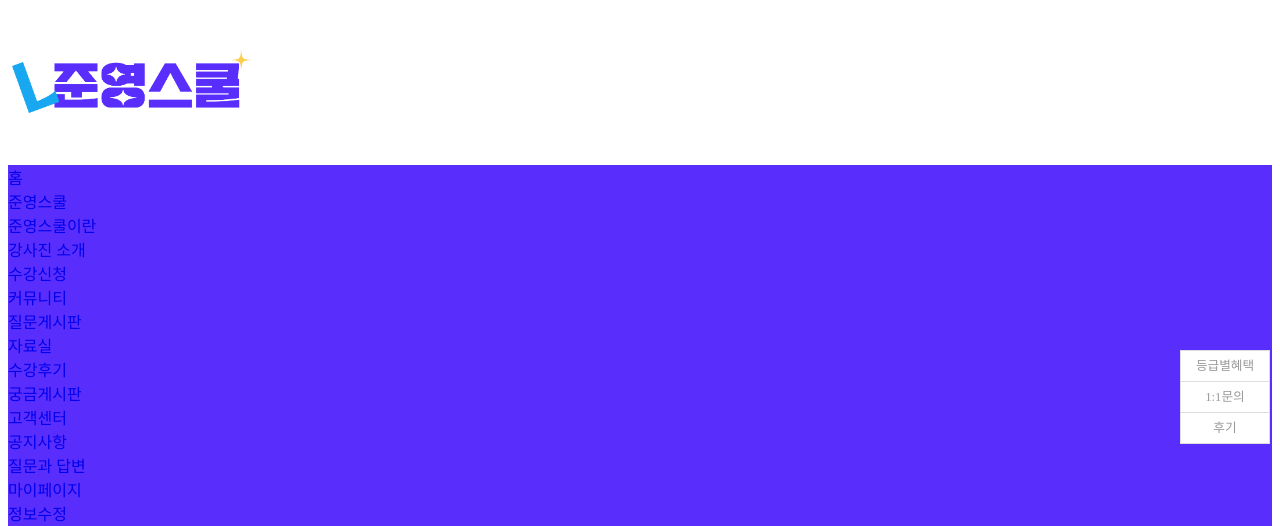
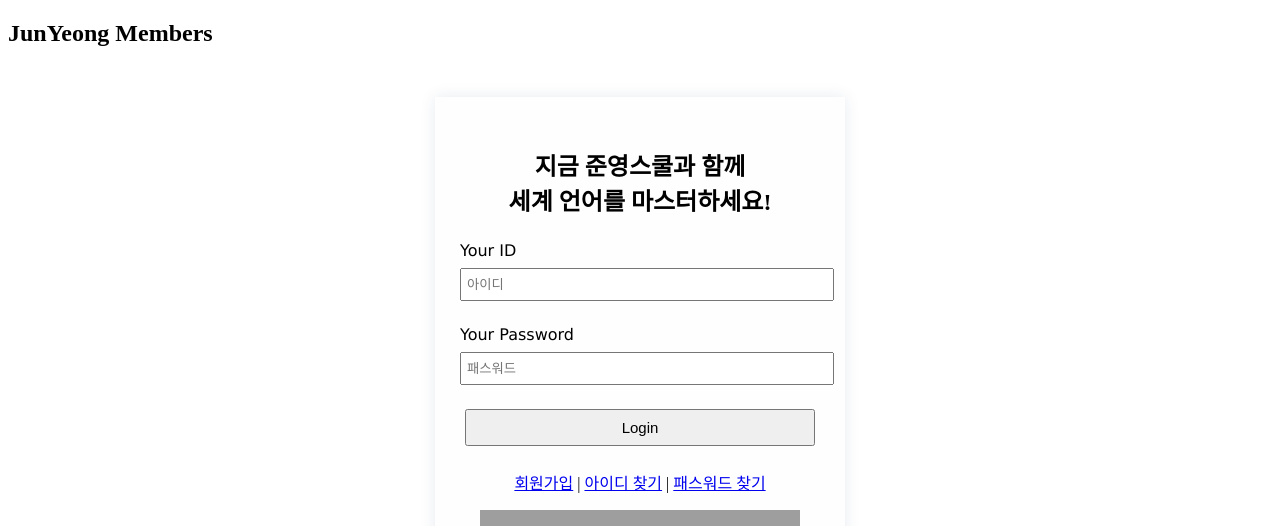
Before and after one commit to dksgyrud1349/JY.School, a Java web app: template jyschool/src/main/webapp/WEB-INF/views/member/login.jsp in a window 1280 px wide. Shown: the top 526 px of the page. Run offline with Tomcat 11, a stand-in JSP engine, Linux system fonts and the light colour scheme; the template is opened without the code that fills it, so the values that code supplies are empty; some web fonts are replaced; grey boxes are pictures that could not be loaded.

Commit message:
로그인

```diff
--- a/jyschool/src/main/webapp/WEB-INF/views/layout/header.jsp
+++ b/jyschool/src/main/webapp/WEB-INF/views/layout/header.jsp
@@ -72,9 +72,9 @@ $(document).ready(function(){
 
 			<li><a href="#">커뮤니티</a>
 				<ul class="sub-menu">
-					<li><a href='<c:url value="/freedom/list.do" />' aria-label="submenu">질문게시판</a></li>
+					<li><a href='<c:url value="/bbs/list.do" />' aria-label="submenu">질문게시판</a></li>
 					<li><a href='<c:url value="/reference/list.do" />' aria-label="submenu">자료실</a></li>
-					<li><a href="${pageContext.request.contextPath}/review/list.do" aria-label="submenu">수강후기</a></li>
+					<li><a href="#" aria-label="submenu">수강후기</a></li>
 					<li><a href="#" aria-label="submenu">궁금게시판</a></li>
 				</ul>
 			</li>
@@ -82,8 +82,8 @@ $(document).ready(function(){
 
 			<li><a href="#">고객센터</a>
 				<ul class="sub-menu">
-					<li><a href="#" aria-label="submenu">공지사항</a></li>
-					<li><a href="#" aria-label="submenu">질문과 답변</a></li>
+					<li><a href="${pageContext.request.contextPath}/notice/list.do" aria-label="submenu" aria-label="submenu">공지사항</a></li>
+					<li><a href='<c:url value="/qbbs/list.do" />' aria-label="submenu">질문과 답변</a></li>
 				</ul>
 			</li>
 
--- a/jyschool/src/main/webapp/WEB-INF/views/member/login.jsp
+++ b/jyschool/src/main/webapp/WEB-INF/views/member/login.jsp
@@ -6,11 +6,18 @@
 <head>
 <meta charset="UTF-8">
 <meta name="viewport" content="width=device-width, initial-scale=1">
-<title>spring</title>
+<title>준영스쿨 코딩 공식 사이트 | 코딩은 역시 준영스쿨</title>
 
 <jsp:include page="/WEB-INF/views/layout/staticHeader.jsp"/>
 
 <style type="text/css">
+@font-face {
+    font-family: 'JalnanGothic';
+    src: url('https://cdn.jsdelivr.net/gh/projectnoonnu/noonfonts_231029@1.1/JalnanGothic.woff') format('woff');
+    font-weight: normal;
+    font-style: normal;
+}
+
 .members-form { max-width: 360px; margin: 0 auto; background: #fefeff; padding: 30px 25px; box-shadow: 0 0 15px 0 rgb(2 59 109 / 10%); }
 .members-form .row { margin-bottom: 1.5rem; }
 .members-form label { display: block; font-weight: 500; margin-bottom: 0.5rem; font-family: Verdana, sans-serif; }
@@ -21,7 +28,7 @@
 .members-message p { color: #023b6d; }
 
 .text-center { text-align: center; }
-
+.font{font-family: JalnanGothic;}
 </style>
 
 <script type="text/javascript">
@@ -50,22 +57,19 @@ function sendLogin() {
 </head>
 <body>
 
-<header>
-    <jsp:include page="/WEB-INF/views/layout/header.jsp"></jsp:include>
-</header>
 
-<main>
+<main style="background-color: ">
 	<div class="container body-container">
-		<div class="body-title">
-			<h2><i class="fa-solid fa-lock"></i> Members Login </h2>
+		<div class="body-title" >
+			<h2><i class="fa-solid fa-l" ></i> JunYeong Members </h2>
 		</div>
 
 		<div class="body-main">
 			<div style="margin: 0 -15px 50px -15px"></div>
 			<form name="loginForm" method="post">
 				<div class="members-form">
-					<div class="row text-center">
-						<i class="fa-solid fa-lock" style="font-size: 37px; color: #023b6d;"></i>
+					<div class="row text-center font">
+						<h2>지금 준영스쿨과 함께<br>세계 언어를 마스터하세요!</h2>
 					</div>
 					<div class="row">
 						<label for="login-userId">Your ID</label>
@@ -84,7 +88,15 @@ function sendLogin() {
 						<a href="${pageContext.request.contextPath}/">아이디 찾기</a> <span>|</span>
 						<a href="${pageContext.request.contextPath}/">패스워드 찾기</a>
 					</p>
+					<div class="row text-center">
+						<img src="${pageContext.request.contextPath}/img/kngf-icon.png" alt="My Image" width="320px" height="auto" >
+					</div>
+
 				</div>
+				<br>
+				<div class="row text-center">
+						<img src="${pageContext.request.contextPath}/img/card.png" alt="My Image" width="400px" height="auto" >
+					</div>
 			</form>
 			<div class="members-message">
 				<p class="text-center">
```
Also changed, not shown: jyschool/src/main/webapp/WEB-INF/views/member/createaccount.jsp (+1 -4 lines).
